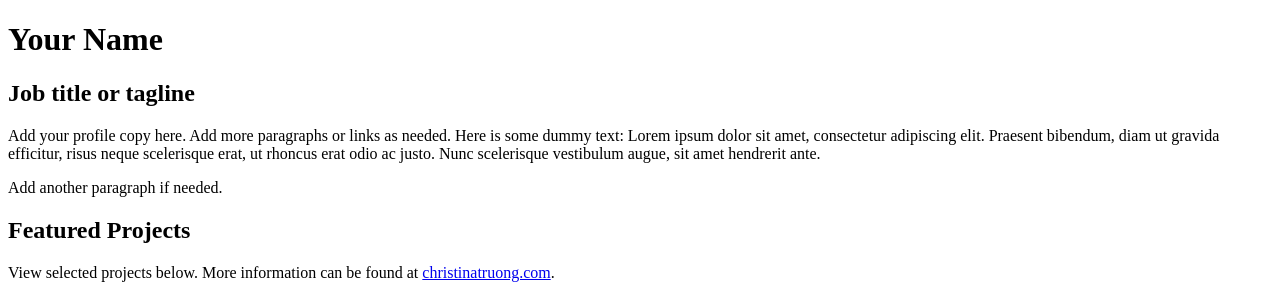
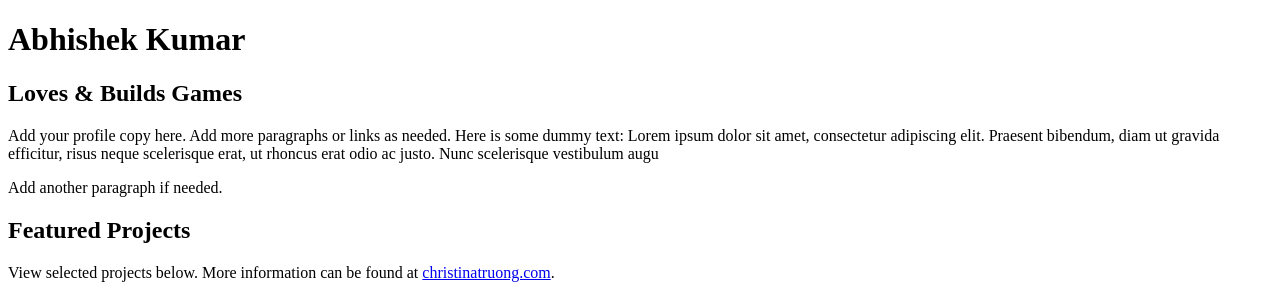
Before and after one commit to Getting2nerdy/learning-HTML-, a plain HTML site: page index.html in a window 1280 px wide. Shown: the top 297 px of the page. Drawn offline with Linux system fonts and the light colour scheme.

Commit message:
Update index.html
Edit in process

```diff
--- a/index.html
+++ b/index.html
@@ -3,16 +3,16 @@
   <head>
     <meta charset="UTF-8">
     <meta name="viewport" content="width=device-width, initial-scale=1.0">
-    <title>Add a relevant page title</title>
+    <title>Abhishek Kumar - Data Driven & Customer Centric Product Management Professional</title>
   </head>
   <body>
     <main>
       <!-- ***********************  ABOUT / PROFILE  *********************** -->
       <header>
-        <h1>Your Name</h1>
-        <h2>Job title or tagline</h2>
+        <h1>Abhishek Kumar</h1>
+        <h2>Loves & Builds Games</h2>
 
-        <p>Add your profile copy here. Add more paragraphs or links as needed. Here is some dummy text: Lorem ipsum dolor sit amet, consectetur adipiscing elit. Praesent bibendum, diam ut gravida efficitur, risus neque scelerisque erat, ut rhoncus erat odio ac justo. Nunc scelerisque vestibulum augue, sit amet hendrerit ante.</p>
+        <p>Add your profile copy here. Add more paragraphs or links as needed. Here is some dummy text: Lorem ipsum dolor sit amet, consectetur adipiscing elit. Praesent bibendum, diam ut gravida efficitur, risus neque scelerisque erat, ut rhoncus erat odio ac justo. Nunc scelerisque vestibulum augu</p>
         <p>Add another paragraph if needed.</p>
       </header>
 
```
